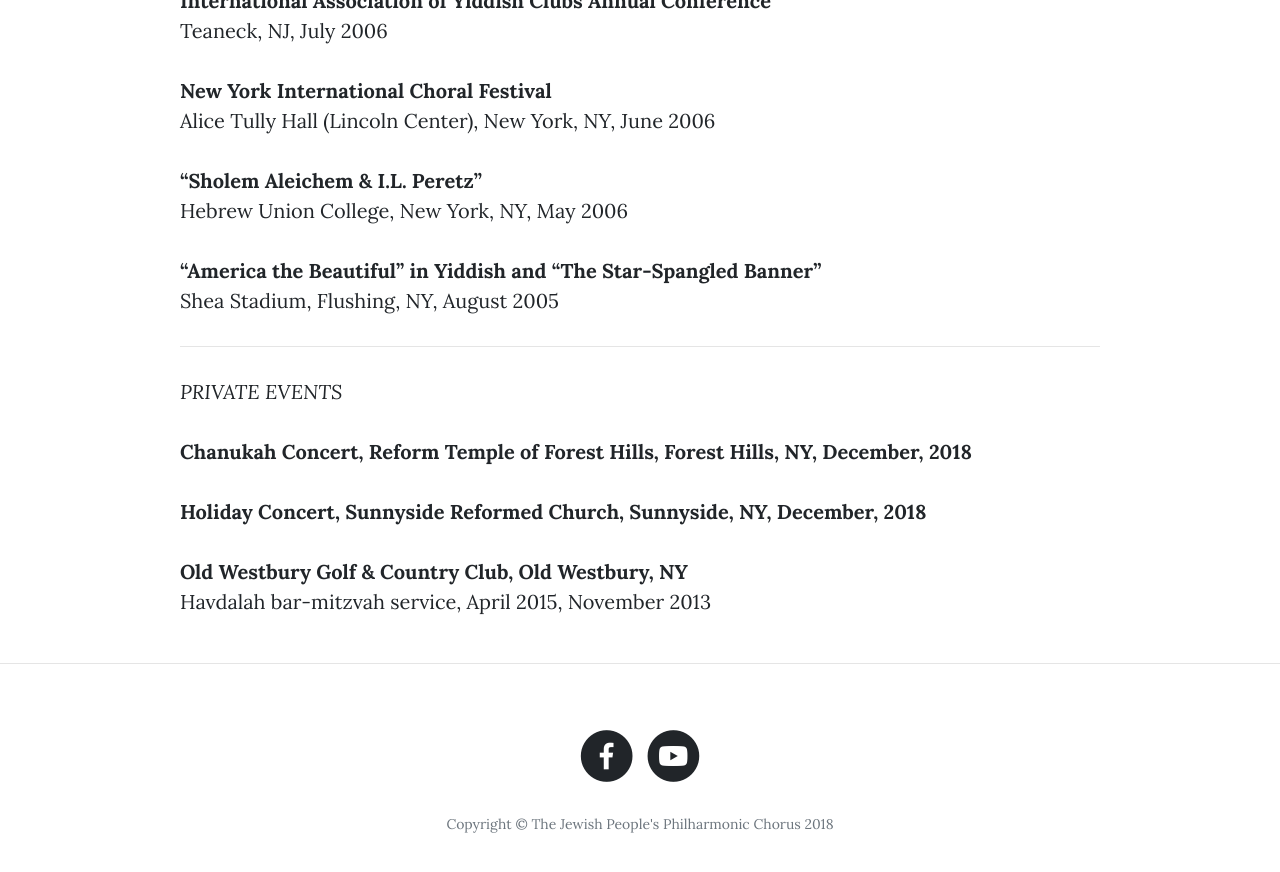
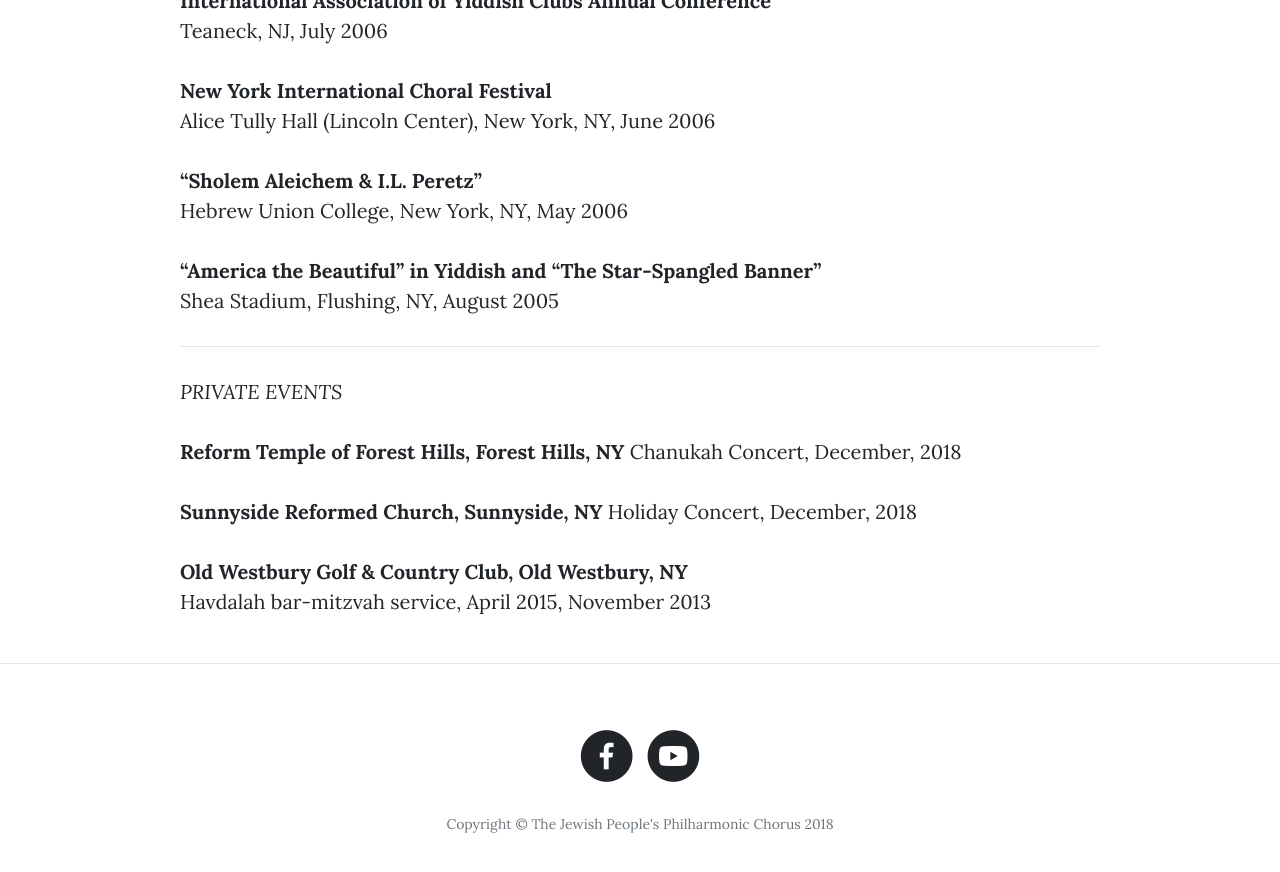
Before and after one commit to ibleaman/JPPC, a Jekyll site: the page built from concerts_archive.md, in a window 1280 px wide and 900 px high, scrolled down 3921 px. Shown: the top 872 px of the window. Built offline with Jekyll 4.4.1, drawn with Linux system fonts in a browser that asks for light colours.

```diff
--- a/concerts_archive.md
+++ b/concerts_archive.md
@@ -129,11 +129,11 @@ _____
 
 *PRIVATE EVENTS*
 
-**Chanukah Concert, Reform Temple of Forest Hills, Forest Hills, NY, December, 2018**
+**Reform Temple of Forest Hills, Forest Hills, NY**
+	Chanukah Concert, December, 2018
 
-
-**Holiday Concert, Sunnyside Reformed Church, Sunnyside, NY, December, 2018**
-
+**Sunnyside Reformed Church, Sunnyside, NY**
+	Holiday Concert, December, 2018
 
 **Old Westbury Golf & Country Club, Old Westbury, NY**
 	Havdalah bar-mitzvah service, April 2015, November 2013
```
